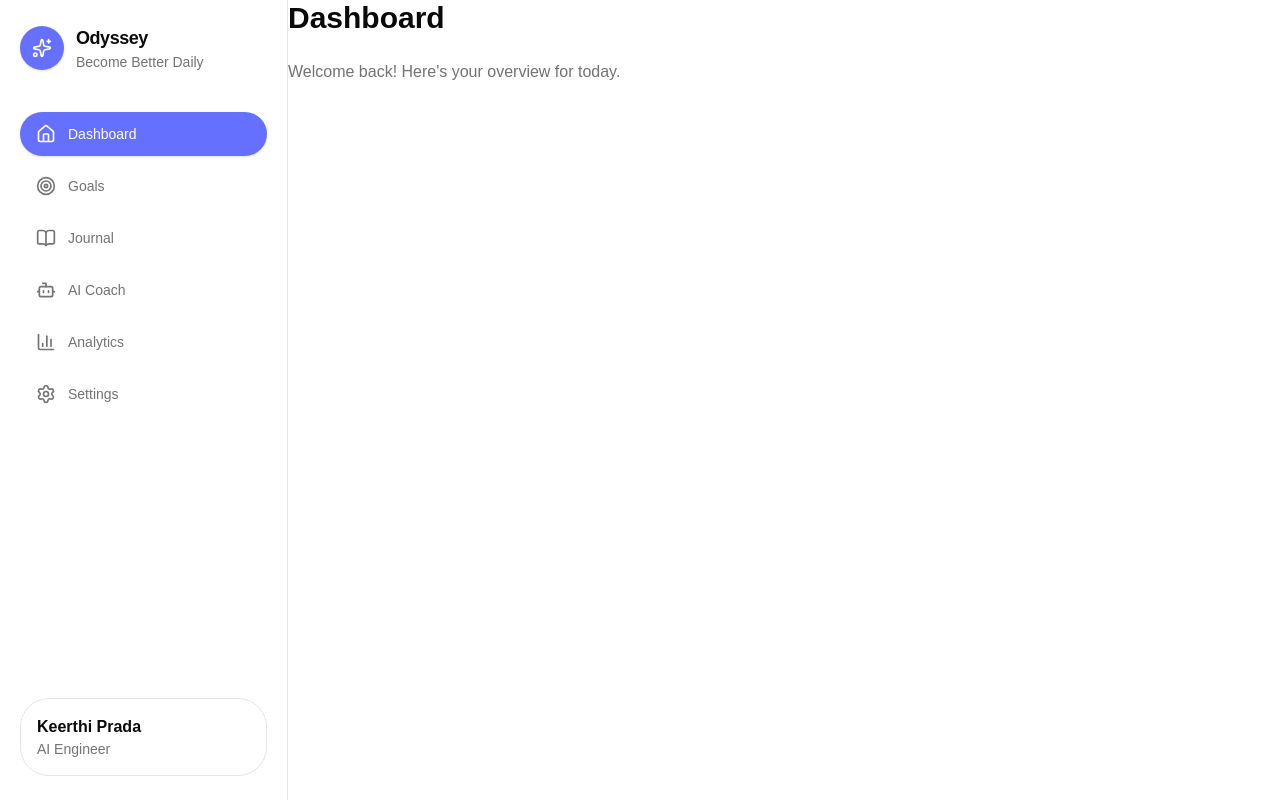
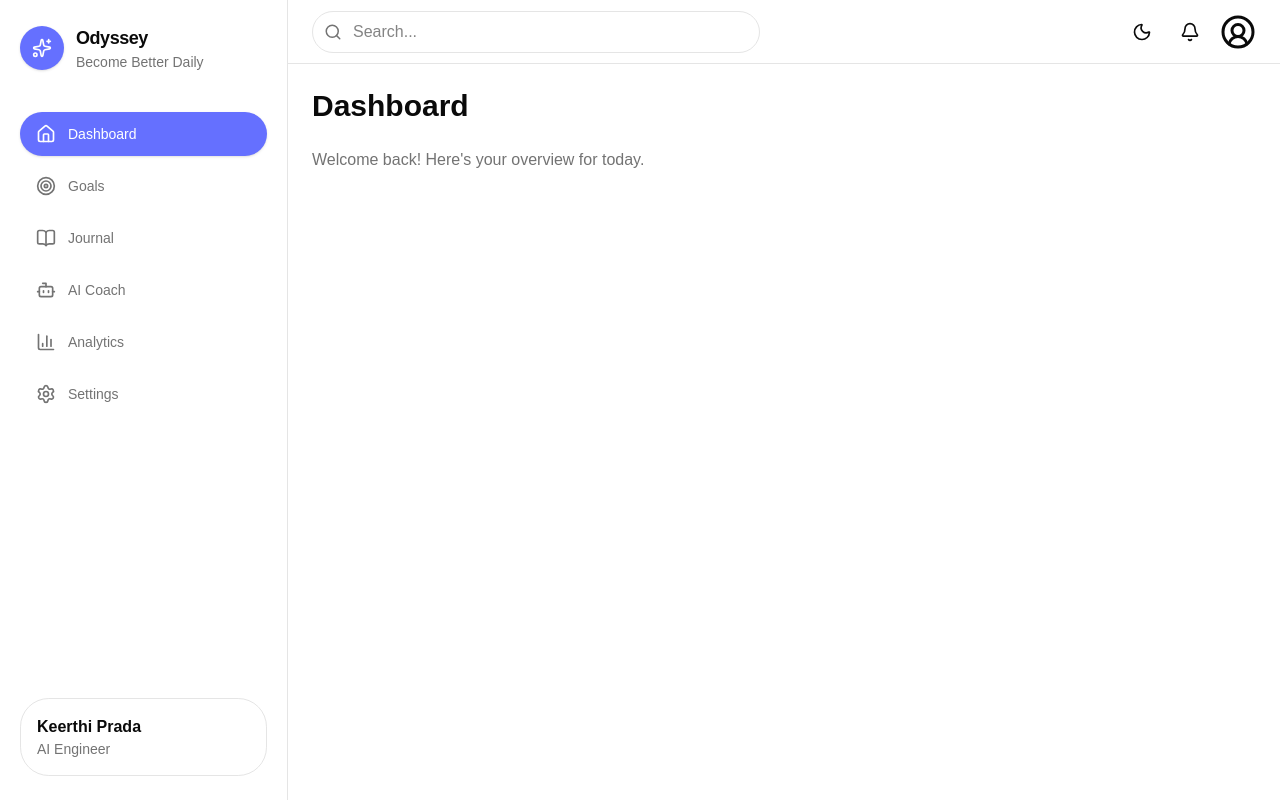
Before and after one commit to keerthiP22/Odyssey, a React (Vite) app in the folder frontend/: page /dashboard in a window 1280 px wide. Built offline with nearby package versions, Linux system fonts and the light colour scheme.

Commit message:
feat(nav): implemeny navbar

```diff
--- a/frontend/src/components/common/Navbar.tsx
+++ b/frontend/src/components/common/Navbar.tsx
@@ -1,14 +1,35 @@
-import { Bell, Search, UserCircle2 } from "lucide-react";
+import { Bell, Moon, Search, UserCircle2 } from "lucide-react";
 
 export default function Navbar() {
   return (
-    <header className="h-16 border-b flex items-center justify-between px-6">
-      <h1 className="text-xl font-bold">Odyssey</h1>
+    <header className="sticky top-0 z-10 flex h-16 items-center justify-between border-b bg-background px-6">
+      {/* Search */}
+      <div className="relative w-full max-w-md">
+        <Search
+          size={18}
+          className="absolute left-3 top-1/2 -translate-y-1/2 text-muted-foreground"
+        />
 
-      <div className="flex items-center gap-5">
-        <Search className="cursor-pointer" />
-        <Bell className="cursor-pointer" />
-        <UserCircle2 size={32} className="cursor-pointer" />
+        <input
+          type="text"
+          placeholder="Search..."
+          className="w-full rounded-xl border bg-background py-2 pl-10 pr-4 outline-none transition focus:ring-2 focus:ring-primary"
+        />
+      </div>
+
+      {/* Right Actions */}
+      <div className="flex items-center gap-3">
+        <button className="rounded-xl p-2 transition hover:bg-muted">
+          <Moon size={20} />
+        </button>
+
+        <button className="rounded-xl p-2 transition hover:bg-muted">
+          <Bell size={20} />
+        </button>
+
+        <button className="rounded-full transition hover:opacity-90">
+          <UserCircle2 size={36} />
+        </button>
       </div>
     </header>
   );
--- a/frontend/src/layouts/AppLayout.tsx
+++ b/frontend/src/layouts/AppLayout.tsx
@@ -1,17 +1,20 @@
 import { Outlet } from "react-router-dom";
 
 import Sidebar from "@/components/common/Sidebar";
+import Navbar from "@/components/common/Navbar";
 
 export default function AppLayout() {
   return (
     <div className="flex min-h-screen bg-background">
-      {/* Sidebar */}
       <Sidebar />
 
-      {/* Main Content */}
-      <main className="flex-1 overflow-y-auto">
-        <Outlet />
-      </main>
+      <div className="flex flex-1 flex-col">
+        <Navbar />
+
+        <main className="flex-1 overflow-y-auto p-6">
+          <Outlet />
+        </main>
+      </div>
     </div>
   );
 }
```
